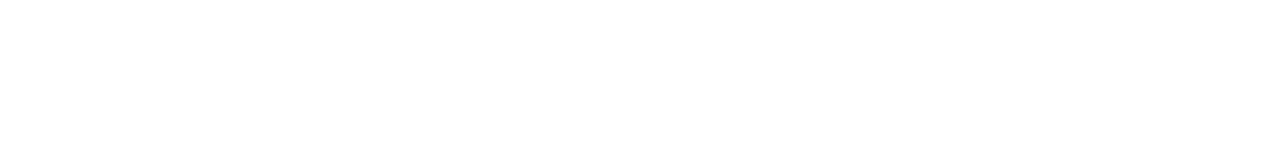
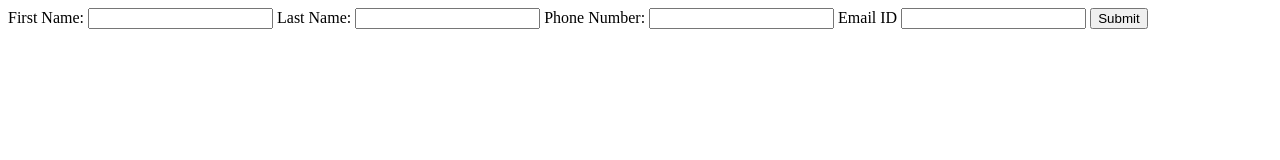
Before and after one commit to acciojob/form-login-2-VinaySoni04, a website: page main.html in a window 1280 px wide. Drawn offline with Linux system fonts and the light colour scheme.

Commit message:
created a submission

```diff
--- a/main.html
+++ b/main.html
@@ -7,6 +7,21 @@
 </head>
 
 <body>
+	<form id="sampleForm">
+        <label for="firstname">First Name:</label>
+        <input type="text" id="firstname" name="firstname">
+
+        <label for="lastname">Last Name:</label>
+        <input type="text" id="lastname" name="lastname">
+
+        <label for="phone">Phone Number:</label>
+        <input type="text" id="phone" name="phone">
+
+        <label for="email">Email ID</label>
+		<input type="email" id="email" name="email">
+
+        <button type="submit" onclick="submitForm()">Submit</button>
+    </form>
 	<!-- the entire body must be written by student -->
     <script type="text/javascript" src="./script.js">
 </script>
--- a/script.js
+++ b/script.js
@@ -1 +1,11 @@
-//your JS code here. If required.
+function submitForm(){
+	var firstName=document.getElementById('firstname').value;
+	var lastName=document.getElementById('lastname').value;
+	var phoneNumber=document.getElementById('phone').value;
+	var email=document.getElementById('email').value;
+	var result= "First Name: " + firstName + "\n" +
+                 "Last Name: " + lastName + "\n" +
+                 "Phone Number: " + phoneNumber + "\n" +
+                 "Email ID: " + email;
+	alert(result);
+}
```
